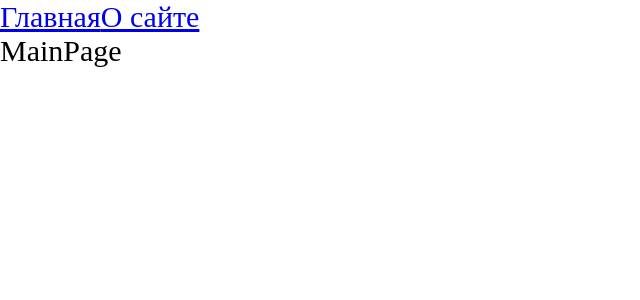
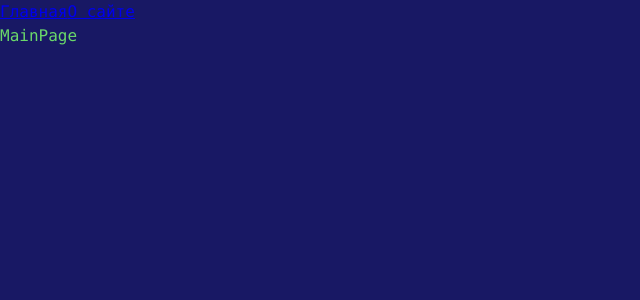
Before and after one commit to MonikiDi/-learning-webpack-react, a React app: page / in a window 1280 px wide. Shown: the top 300 px of the page, without its empty margins (0-640 px from the left). Built offline with nearby package versions, Linux system fonts and the light colour scheme.

Commit message:
folder structure for styles

```diff
--- a/src/App.tsx
+++ b/src/App.tsx
@@ -2,11 +2,11 @@
 import { AboutPageAsync } from "./pages/AboutPage/AboutPage.async";
 import { MainPageAsync } from "./pages/MainPage/MainPage.async";
 import { Suspense } from "react";
-import "./index.scss";
+import "./styles/index.scss";
 
 const App = () => {
   return (
-    <div className="app">
+    <div className="app dark">
       <Link to={"/"}>Главная</Link>
       <Link to={"/about"}>О сайте</Link>
       <Suspense fallback={<div>Loading...</div>}>
--- a/src/index.scss
+++ /dev/null
@@ -1,9 +0,0 @@
-* {
-    margin: 0;
-    padding: 0;
-    box-sizing: border-box;
-}
-
-.app {
-    font-size: 30px;
-}
--- /dev/null
+++ b/src/styles/index.scss
@@ -0,0 +1,11 @@
+@import "./reset.scss";
+@import "./variables/global.scss";
+@import "./themes/normal.scss";
+@import "./themes/dark.scss";
+
+.app {
+  font: var(--font-m);
+  background-color: var(--bg-color);
+  color: var(--primary-color);
+  min-height: 100vh;
+}
--- /dev/null
+++ b/src/styles/reset.scss
@@ -0,0 +1,13 @@
+* {
+    margin: 0;
+    padding: 0;
+    box-sizing: border-box;
+}
+
+input,
+button,
+textarea,
+select {
+    margin: 0;
+    font: inherit;
+}
--- /dev/null
+++ b/src/styles/themes/dark.scss
@@ -0,0 +1,6 @@
+.app.dark {
+    --bg-color: #181864;
+
+    --primary-color: #6ad86a;
+    --secondary-color: #04ff04;
+}
--- /dev/null
+++ b/src/styles/themes/normal.scss
@@ -0,0 +1,6 @@
+.app.light{
+    --bg-color: #e8e8e8;
+
+    --primary-color: #1143da;
+    --secondary-color: #1acaca;
+}
--- /dev/null
+++ b/src/styles/variables/global.scss
@@ -0,0 +1,12 @@
+:root {
+    --font-family-main: Consolas, "Times New Roman", Serif;
+
+
+    --font-size-m: 16px;
+    --font-line-m: 24px;
+    --font-m: var(--font-size-m) / var(--font-line-m) var(--font-family-main);
+
+    --font-size-l: 24px;
+    --font-line-l: 32px;
+    --font-l: var(--font-size-l) / var(--font-line-l) var(--font-family-main);
+}
```
